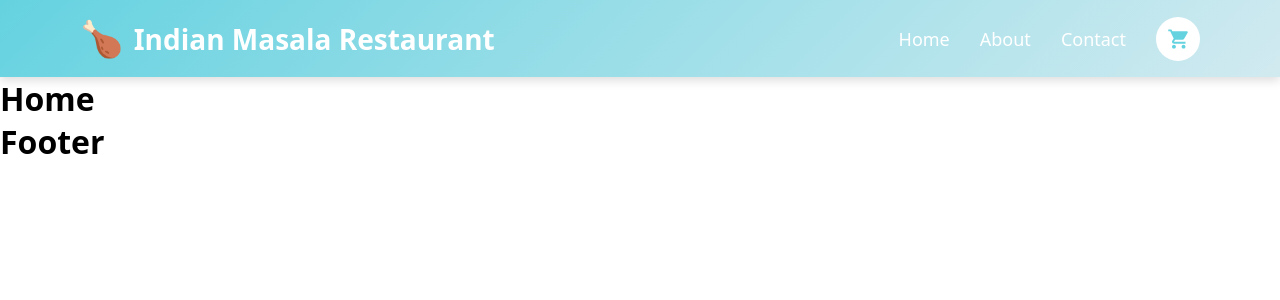
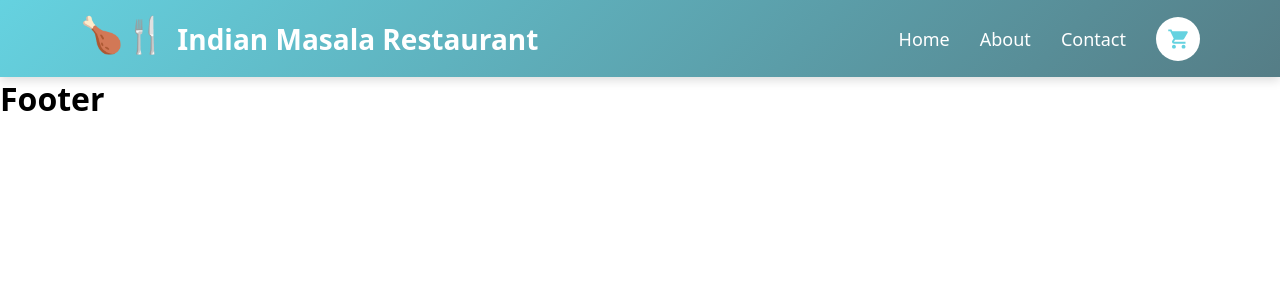
Before and after one commit to parth99p/React_Project_1, a React (Vite) app: page / in a window 1280 px wide. Shown: the top 300 px of the page. Built offline with nearby package versions, Linux system fonts and the light colour scheme.

Commit message:
cardneww

```diff
--- a/src/components/Home.jsx
+++ b/src/components/Home.jsx
@@ -19,6 +19,7 @@ import vadausal from "../assets/vadausal.jpg";
 import vegbiryani from "../assets/vegbiryani.jpg";
 import vegfriedrice from "../assets/vegfriedrice.jpg";
 import vegnoodles from "../assets/vegnoodles.jpg";
+import Card from "./Card";
 
 const Home = () => {
 
@@ -141,9 +142,9 @@ let cardData = [
 
 return (
   <div>
-    <h1>Home</h1>
+    <card cardData={cardData}/>
   </div>
-);
-};
+)
+}
 
 export default Home;
--- a/src/components/Navbar.css
+++ b/src/components/Navbar.css
@@ -1,6 +1,6 @@
 .mainContainer {
     width: 100%;
-    background: linear-gradient(135deg, #65d2e0, #d1eaf0);
+    background: linear-gradient(135deg, #65d2e0, #557d86);
     box-shadow: 0 3px 10px rgba(0, 0, 0, 0.15);
 }
 
@@ -25,7 +25,7 @@ nav {
 
 .foodLogo {
     font-size: 35px;
-    animation: bounce 2s infinite;
+    animation: bounce 1s infinite;
 }
 
 .listItems {
--- a/src/components/Navbar.jsx
+++ b/src/components/Navbar.jsx
@@ -8,7 +8,7 @@ const Navbar = () => {
     <div className='mainContainer'>
       <nav>
         <div className='logo'>
-          <div className='foodLogo'>🍗</div>
+          <div className='foodLogo'>🍗🍴</div>
           <div>Indian Masala Restaurant</div>
       </div>
     <ul className='listItems'>
```
